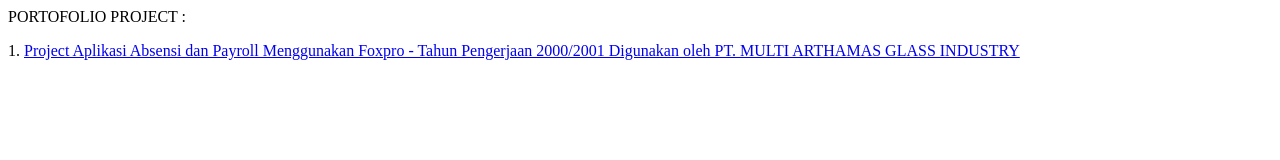
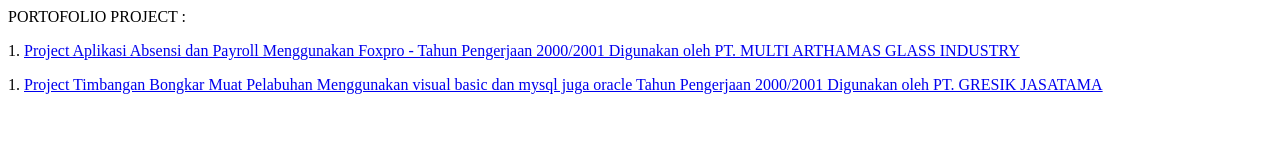
Before and after one commit to gajamedia/gajamedia.github.io, a plain HTML site: page index.html in a window 1280 px wide. Drawn offline with Linux system fonts and the light colour scheme.

Commit message:
Update index.html

```diff
--- a/index.html
+++ b/index.html
@@ -2,3 +2,7 @@ PORTOFOLIO PROJECT :
 <p>1. <a href="https://github.com/gajamedia/payroll">Project Aplikasi Absensi dan Payroll
   Menggunakan Foxpro - Tahun Pengerjaan 2000/2001
   Digunakan oleh PT. MULTI ARTHAMAS GLASS INDUSTRY</a></p>
+<p>1. <a href="https://github.com/gajamedia/timbangan">Project Timbangan Bongkar Muat Pelabuhan
+  Menggunakan visual basic dan mysql juga oracle
+  Tahun Pengerjaan 2000/2001
+  Digunakan oleh PT. GRESIK JASATAMA</a></p>
```
